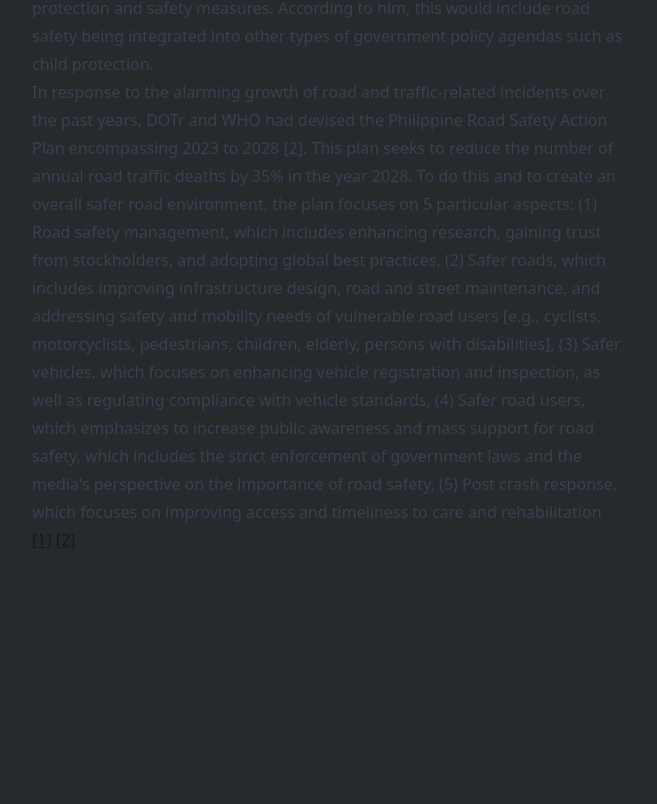
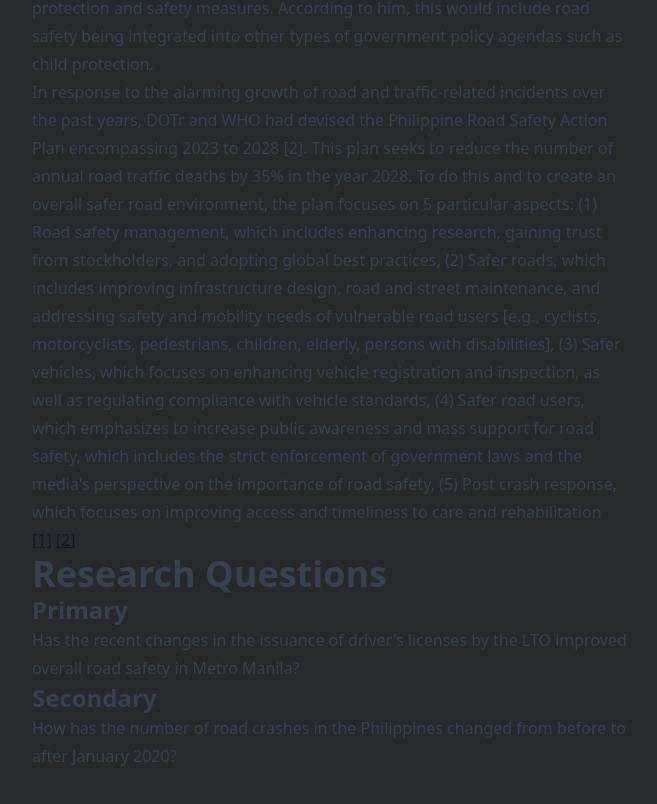
Before and after one commit to bantay-bangga/bantay-bangga.github.io, a SvelteKit app: page / in a window 1280 px wide. Shown: the part 1170-1974 px from the top of the page, without its empty margins (0-657 px from the left). Before the commit the page ends 1788 px from the top, so only its background shows below. Built offline with nearby package versions, Linux system fonts and the light colour scheme.

Commit message:
feat: add `Research Questions` content

```diff
--- a/src/routes/+page.svelte
+++ b/src/routes/+page.svelte
@@ -46,3 +46,15 @@
     <a href="https://www.who.int/philippines/news/detail/18-12-2023-dotr--who--road-safety-partners-launch-global-status-report-on-road-safety-2023-in-the-philippines" target="_blank">[1]</a>
     <a href="https://www.who.int/philippines/news/detail/31-05-2023-department-of-transportation--world-health-organization-launch-philippine-road-safety-action-plan-2023-2028" target="_blank">[2]</a>
 </p>
+
+<h1 class="text-4xl font-extrabold prose dark:prose-invert"> Research Questions </h1>
+
+<h2 class="text-2xl font-extrabold prose dark:prose-invert"> Primary </h2>
+<p class="prose dark:prose-invert">
+    Has the recent changes in the issuance of driver's licenses by the LTO improved overall road safety in Metro Manila?
+</p>
+
+<h2 class="text-2xl font-extrabold prose dark:prose-invert"> Secondary </h2>
+<p class="prose dark:prose-invert">
+    How has the number of road crashes in the Philippines changed from before to after January 2020?
+</p>
```
